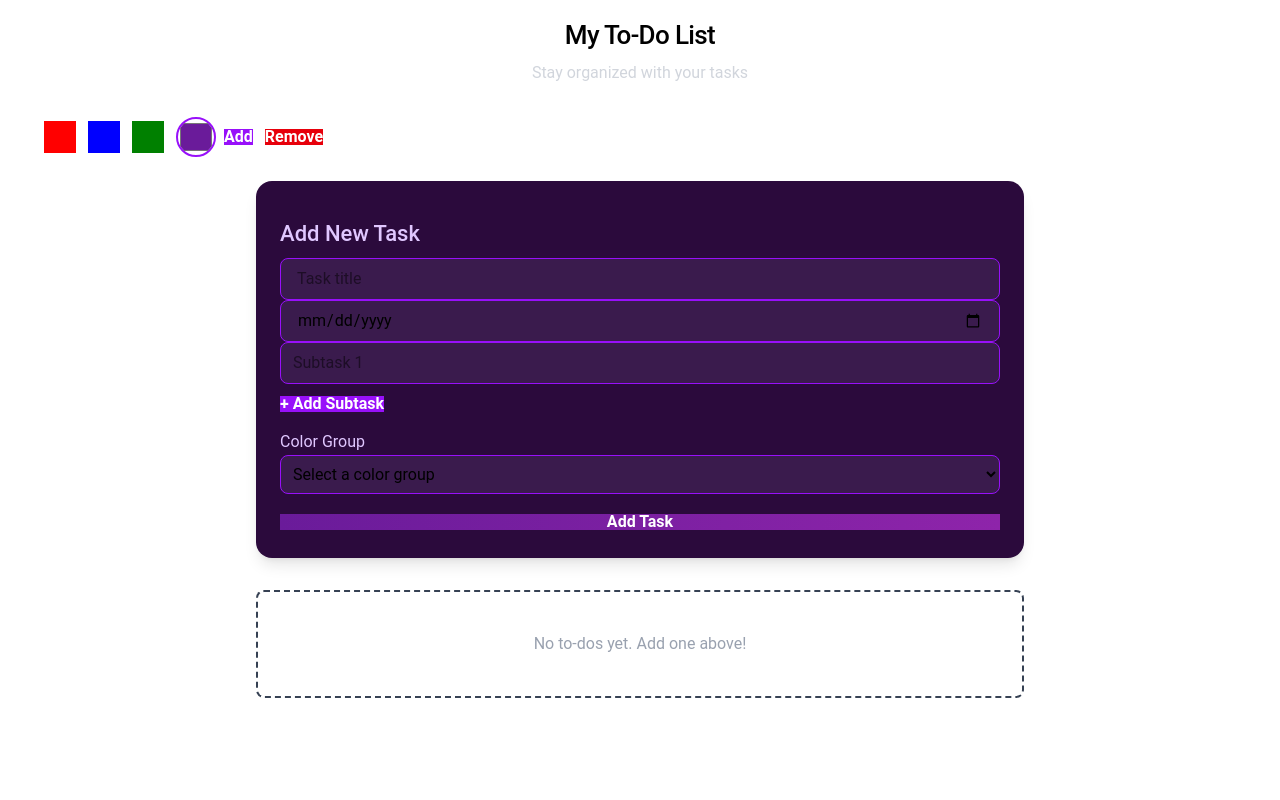
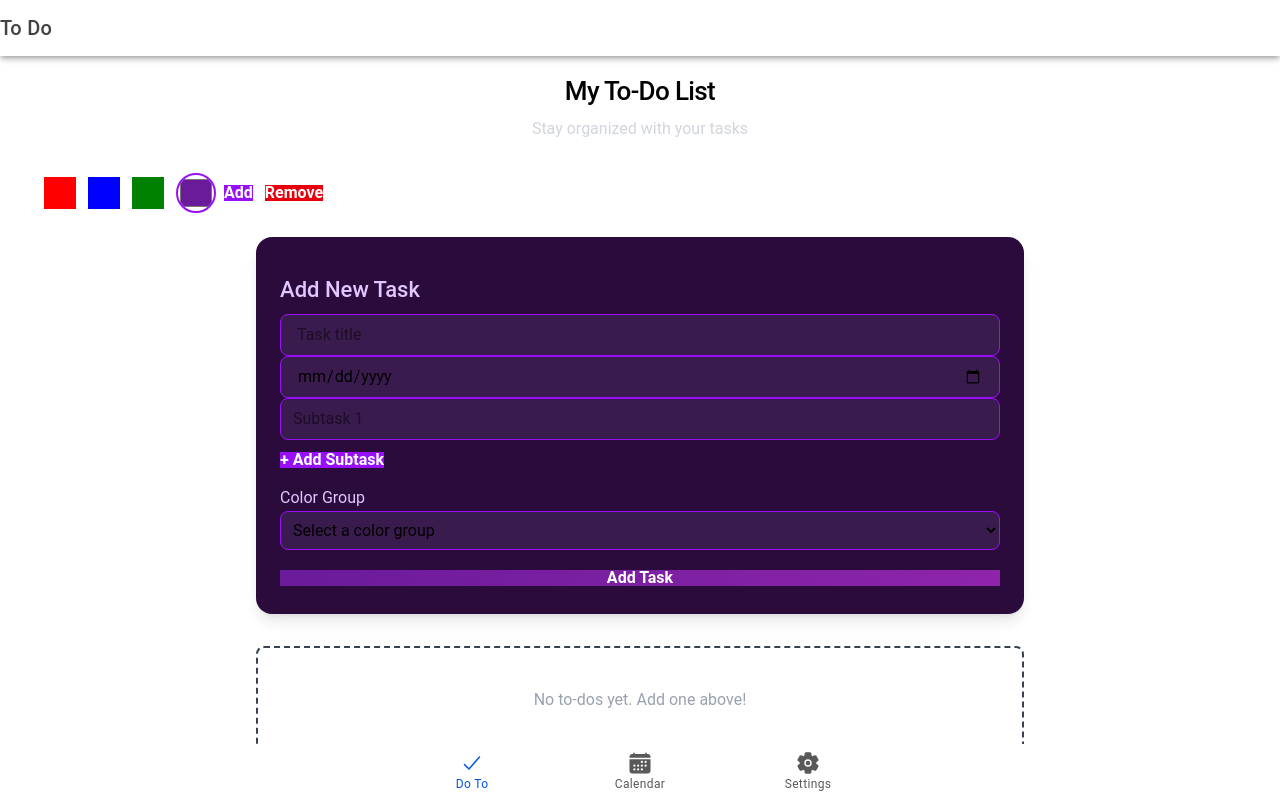
Before and after one commit to Tech08mag/carry-your-live, a React (Vite) app in the folder carry-your-live/: page /todo in a window 1280 px wide. Built offline with nearby package versions, Linux system fonts and the light colour scheme.

Commit message:
added tabs

```diff
--- a/carry-your-live/capacitor.config.ts
+++ b/carry-your-live/capacitor.config.ts
@@ -3,7 +3,7 @@ import type { CapacitorConfig } from '@capacitor/cli';
 const config: CapacitorConfig = {
   appId: 'com.tech08mag.de',
   appName: 'carry-your-live',
-  webDir: 'build'
+  webDir: 'dist'
 };
 
 export default config;
--- a/carry-your-live/src/App.tsx
+++ b/carry-your-live/src/App.tsx
@@ -2,10 +2,11 @@ import { Redirect, Route } from 'react-router-dom';
 import { IonApp, IonRouterOutlet, setupIonicReact } from '@ionic/react';
 import { IonReactRouter } from '@ionic/react-router';
 
-import ToDo from './pages/To-Do';
+import ToDo from './pages/ToDo';
 import Login from './pages/Login';
 import Register from './pages/Register';
 import CreateToDo from './pages/CreateToDo';
+import Tabs from './pages/Tabs';
 
 /* Ionic CSS imports */
 import '@ionic/react/css/core.css';
@@ -55,7 +56,7 @@ const App: React.FC = () => (
       <Route
         exact
         path="/todo"
-        render={() => <ToDo key="todo" />}
+        render={() => <Tabs key="todo" />}
       />
     </IonRouterOutlet>
   </IonReactRouter>
--- a/carry-your-live/src/components/LoginCard.tsx
+++ b/carry-your-live/src/components/LoginCard.tsx
@@ -29,7 +29,7 @@ const LoginCard: React.FC<LoginCardProps> = ({ onLoginSuccess }) => {
 
       setTimeout(() => {
         onLoginSuccess(); // let parent handle navigation
-      }, 2000);
+      }, 1000);
     } else {
       setToastMessage('Please fill out all fields.');
       setShowToast(true);
--- a/carry-your-live/src/pages/CreateToDo.tsx
+++ b/carry-your-live/src/pages/CreateToDo.tsx
@@ -1,22 +1,6 @@
 import React, { useState, useEffect } from 'react';
-import { CreateTodoForm } from '../components/forms/CreateTodoForm';
-
-export interface SubTask {
-  text: string;
-  done: boolean;
-}
-
-export interface Todo {
-  id: number;
-  title: string;
-  done: boolean;
-  subTasks: SubTask[];
-  priority: 'low' | 'medium' | 'high'; // Priority levels
-  deadline: string; // Deadline in ISO format (e.g., '2023-12-31')
-  tags: string[]; // Tags for categorizing tasks
-  colorGroup: 'purpleLight';
-}
-
+import CreateTodoForm from "../components/forms/CreateTodoForm";
+import { Todo } from "../models/ToDo";
 
 const CreateToDo: React.FC = () => {
   const [todos, setTodos] = useState<Todo[]>([]);
@@ -50,9 +34,10 @@ const CreateToDo: React.FC = () => {
 
       {/* Add Task Form */}
       <section className="mb-8 max-w-3xl mx-auto">
-        <CreateTodoForm onAddTodo={addTodo} />
+        <CreateTodoForm onAddTodo={addTodo} customColors={[]} />
       </section>
     </div>
+
   );
 };
 
--- /dev/null
+++ b/carry-your-live/src/pages/Tabs.tsx
@@ -0,0 +1,86 @@
+import {
+  IonHeader,
+  IonIcon,
+  IonPage,
+  IonTab,
+  IonTabBar,
+  IonTabButton,
+  IonToolbar,
+  IonTabs,
+  IonTitle,
+  IonContent,
+} from '@ionic/react';
+import { checkmark, calendar, settings } from 'ionicons/icons';
+import ToDo from './ToDo';
+
+function Tabs() {
+  return (
+    <IonTabs>
+      <IonTab tab="todo">
+        <IonPage id="todo-page">
+          <IonHeader>
+            <IonToolbar>
+              <IonTitle>To Do</IonTitle>
+            </IonToolbar>
+          </IonHeader>
+          <IonContent>
+            <ToDo />
+          </IonContent>
+        </IonPage>
+      </IonTab>
+      <IonTab tab="radio">
+        <IonPage id="radio-page">
+          <IonHeader>
+            <IonToolbar>
+              <IonTitle>Radio</IonTitle>
+            </IonToolbar>
+          </IonHeader>
+          <IonContent>
+            <div className="example-content">Radio content</div>
+          </IonContent>
+        </IonPage>
+      </IonTab>
+      <IonTab tab="calendar">
+        <IonPage id="calendar-page">
+          <IonHeader>
+            <IonToolbar>
+              <IonTitle>Calendar</IonTitle>
+            </IonToolbar>
+          </IonHeader>
+          <IonContent>
+            <div className="example-content">Calendar content</div>
+          </IonContent>
+        </IonPage>
+      </IonTab>
+      <IonTab tab="settings">
+        <IonPage id="settings-page">
+          <IonHeader>
+            <IonToolbar>
+              <IonTitle>Settings</IonTitle>
+            </IonToolbar>
+          </IonHeader>
+          <IonContent>
+            <div className="example-content">Settings content</div>
+          </IonContent>
+        </IonPage>
+      </IonTab>
+
+      <IonTabBar slot="bottom">
+        <IonTabButton tab="todo">
+          <IonIcon icon={checkmark} />
+          Do To
+        </IonTabButton>
+        <IonTabButton tab="calendar">
+          <IonIcon icon={calendar} />
+          Calendar
+        </IonTabButton>
+        <IonTabButton tab="settings">
+          <IonIcon icon={settings} />
+          Settings
+        </IonTabButton>
+      </IonTabBar>
+    </IonTabs>
+  );
+}
+
+export default Tabs;
```
Also changed, not shown: carry-your-live/src/components/todo/ColorFilterBar.tsx (+1 -8 lines), carry-your-live/src/models/ToDo.ts (+8 -0 lines), carry-your-live/src/context/ToDoContext.tsx (deleted), carry-your-live/src/pages/ToDo.tsx (renamed from carry-your-live/src/pages/To-Do.tsx), 4 other files (tests, documents, lock files or other folders).
